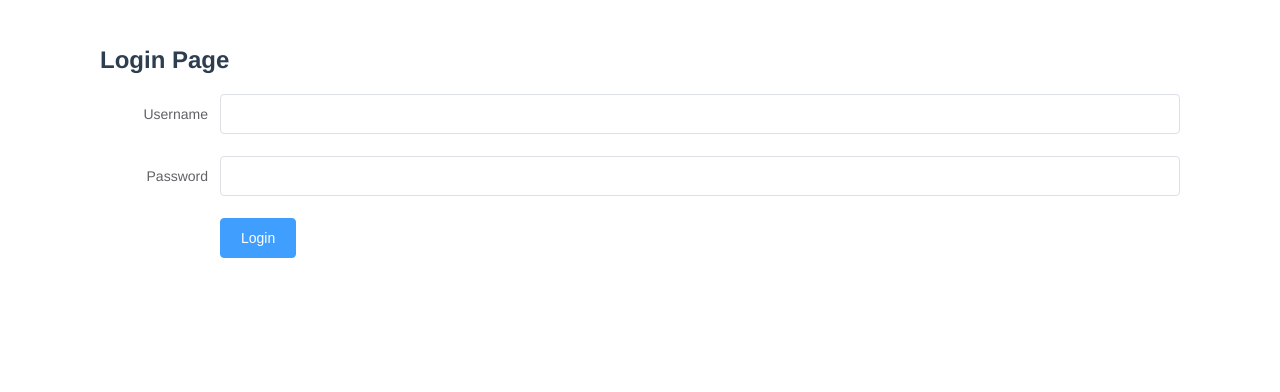
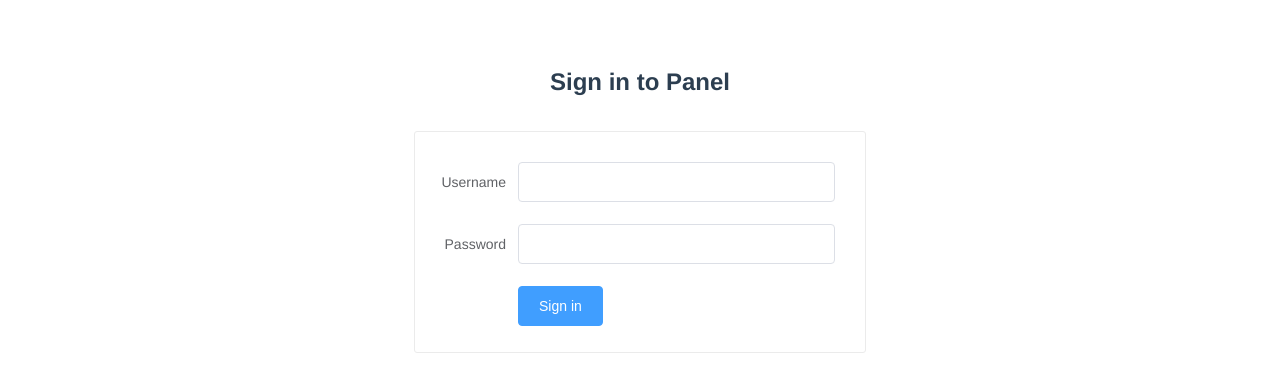
Before and after one commit to stanisdev/api_golang_client, a Vue app: page /#/login in a window 1280 px wide. Shown: the top 392 px of the page. Built offline with nearby package versions, Linux system fonts and the light colour scheme.

Commit message:
Next step before relise

```diff
--- a/index.html
+++ b/index.html
@@ -6,7 +6,7 @@
     </style>
     <meta charset="utf-8">
     <meta name="viewport" content="width=device-width,initial-scale=1.0">
-    <title>Vue-Router-auth</title>
+    <title>Admin Panel</title>
   </head>
   <body>
     <div class="page-container">
--- a/src/components/Login.vue
+++ b/src/components/Login.vue
@@ -1,21 +1,24 @@
 <template>
-  <div>
-    <el-form :model="ruleForm" status-icon :rules="rules" ref="ruleForm" label-width="120px" class="demo-ruleForm">
-      <h2>Login Page</h2>
+  <el-form :model="ruleForm" status-icon :rules="rules" ref="ruleForm" label-width="120px" class="demo-ruleForm">
 
-      <el-form-item label="Username" prop="username">
+    <div style="margin: 0 auto; width: 200px; text-align: center; margin-top: 42px; margin-bottom: 35px;">
+      <h2>Sign in to Panel</h2>
+    </div>
+
+    <div style="border: 1px solid #ebebeb; border-radius: 3px; transition: .2s; padding: 30px 30px 4px 0px; width: 420px; margin: 0 auto;">
+      <el-form-item v-bind:style="{ marginLeft: '-17px' }" label="Username" prop="username">
         <el-input v-model="ruleForm.username" autocomplete="off"></el-input>
       </el-form-item>
 
-      <el-form-item label="Password" prop="pass">
+      <el-form-item v-bind:style="{ marginLeft: '-17px' }" label="Password" prop="pass">
         <el-input v-model="ruleForm.pass" type="password" autocomplete="off"></el-input>
       </el-form-item>
 
-      <el-form-item>
-        <el-button type="primary" @click="submitForm(ruleForm.username, ruleForm.pass)" :loading="formSending">Login</el-button>
+      <el-form-item v-bind:style="{ marginLeft: '-17px' }">
+        <el-button type="primary" @click="submitForm(ruleForm.username, ruleForm.pass)" :loading="formSending">Sign in</el-button>
       </el-form-item>
-    </el-form>
-  </div>
+    </div>
+  </el-form>
 </template>
 
 <script>
--- a/src/components/MenuNavigation.vue
+++ b/src/components/MenuNavigation.vue
@@ -8,7 +8,7 @@
       </el-submenu>
       <el-submenu v-bind:style="{ 'float': 'right' }" index="3">
         <template slot="title">Settings</template>
-        <el-menu-item index="3-change-password">User profile</el-menu-item>
+        <el-menu-item index="3-user-profile">User profile</el-menu-item>
         <el-menu-item index="3-logout">Logout</el-menu-item>
       </el-submenu>
     </el-menu>
@@ -19,12 +19,13 @@
 const routes = {
   'create-notification': 'CreateNotification',
   notifications: 'Notifications',
-  'change-password': 'ChangePassword'
+  'user-profile': 'UserProfile'
 }
 
 const urls = {
   '/notifications': '1-notifications',
-  '/notifications/create': '2-create-notification'
+  '/notifications/create': '2-create-notification',
+  '/user/profile': '3-user-profile'
 }
 
 /* eslint-disable */
@@ -36,6 +37,7 @@ export default {
     if (!url) {
       url = '1-notifications'
     }
+    console.log(url)
     return {
       activeIndex: url
     }
--- a/src/components/NotificationForm.vue
+++ b/src/components/NotificationForm.vue
@@ -214,6 +214,14 @@ export default {
           const m = exp.getMonth() + 1
           const d = exp.getDate()
           exp = exp.getFullYear() + '/' + (m < 10 ? '0' + m : m) + '/' + (d < 10 ? '0' + d : d)
+        } else if (typeof exp === 'string') { // eslint-disable-next-line
+          exp = exp.replace(/\-/g, '/')
+          exp = exp.split('/').map((e) => {
+            if (+e < 10) {
+              return '0' + e
+            }
+            return e
+          }).join('/')
         }
         if (valid && !this.imgInvalid) {
           const ntf = this.notification
@@ -223,7 +231,7 @@ export default {
               message: ntf.message,
               image: this.selectedImage,
               header: ntf.header,
-              priority: ntf.priority,
+              priority: ntf.priority.toString(),
               expired: exp,
               button: ntf.button,
               link: ntf.link,
--- /dev/null
+++ b/src/components/UserProfile.vue
@@ -0,0 +1,24 @@
+<template>
+  <div>
+    <menu-navigation></menu-navigation>
+    <span>User Profile</span>
+  </div>
+</template>
+
+<script>
+import MenuNavigation from '@/components/MenuNavigation.vue'
+
+export default {
+  name: 'UserProfile',
+  components: {
+    MenuNavigation
+  },
+  data () {
+    return {}
+  }
+}
+</script>
+
+<!-- Add "scoped" attribute to limit CSS to this component only -->
+<style scoped>
+</style>
--- a/src/router/index.js
+++ b/src/router/index.js
@@ -4,6 +4,7 @@ import Notifications from '@/components/Notifications'
 import Login from '@/components/Login'
 import CreateNotification from '@/components/CreateNotification'
 import NotificationView from '@/components/NotificationView'
+import UserProfile from '@/components/UserProfile'
 
 Vue.use(Router)
 
@@ -40,6 +41,14 @@ const router = new Router({
       meta: {
         requiresAuth: true
       }
+    },
+    {
+      path: '/user/profile',
+      name: 'UserProfile',
+      component: UserProfile,
+      meta: {
+        requiresAuth: true
+      }
     }
   ]
 })
```
